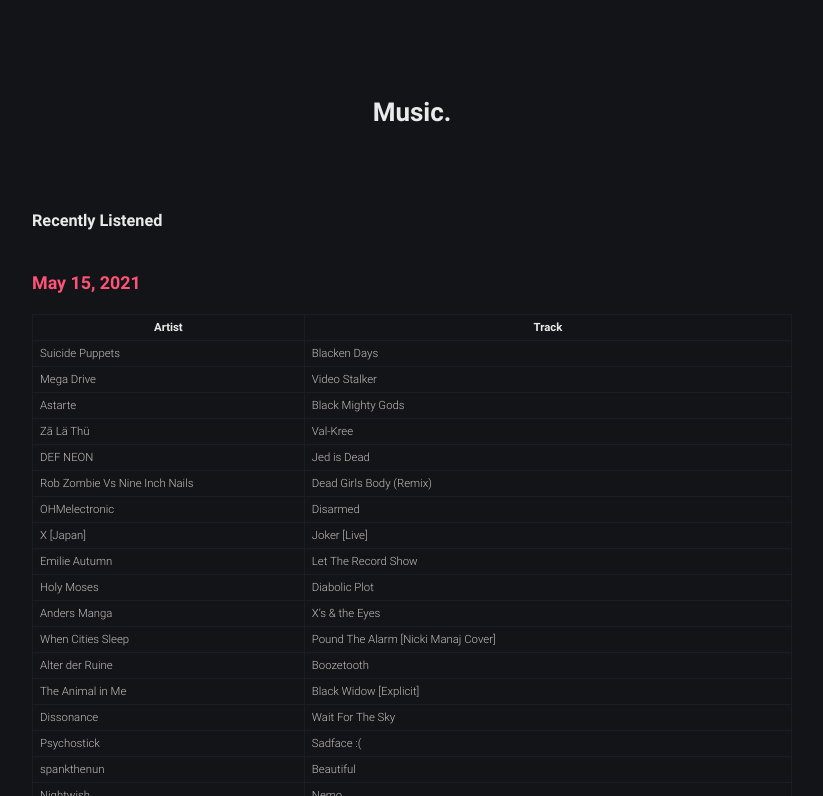
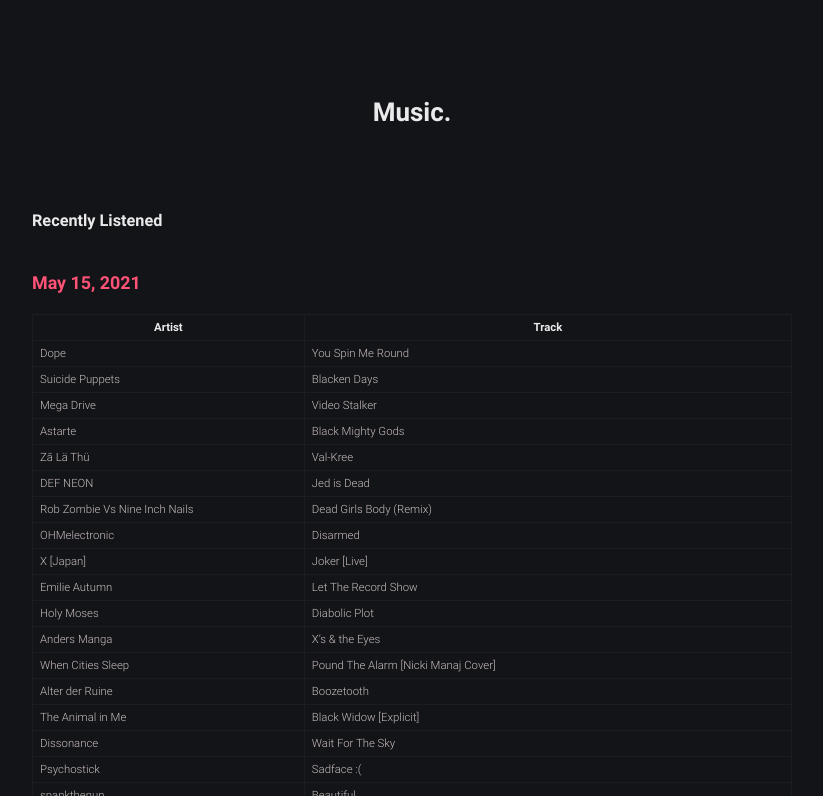
Before and after one commit to robert-marshall/xyz, a Jekyll site: the page built from music.md, in a window 1280 px wide and 900 px high, cut to the strip 104-900 px from the top of the window. Shown: the whole strip, without its empty margins (228-1051 px from the left). Built offline with Jekyll 4.4.1, drawn with Linux system fonts in a browser that asks for light colours.

```diff
--- a/music.md
+++ b/music.md
@@ -11,6 +11,7 @@
 
 | Artist | Track |
 |--------|-------|
+Dope | You Spin Me Round
 Suicide Puppets | Blacken Days
 Mega Drive | Video Stalker
 Astarte | Black Mighty Gods
```
